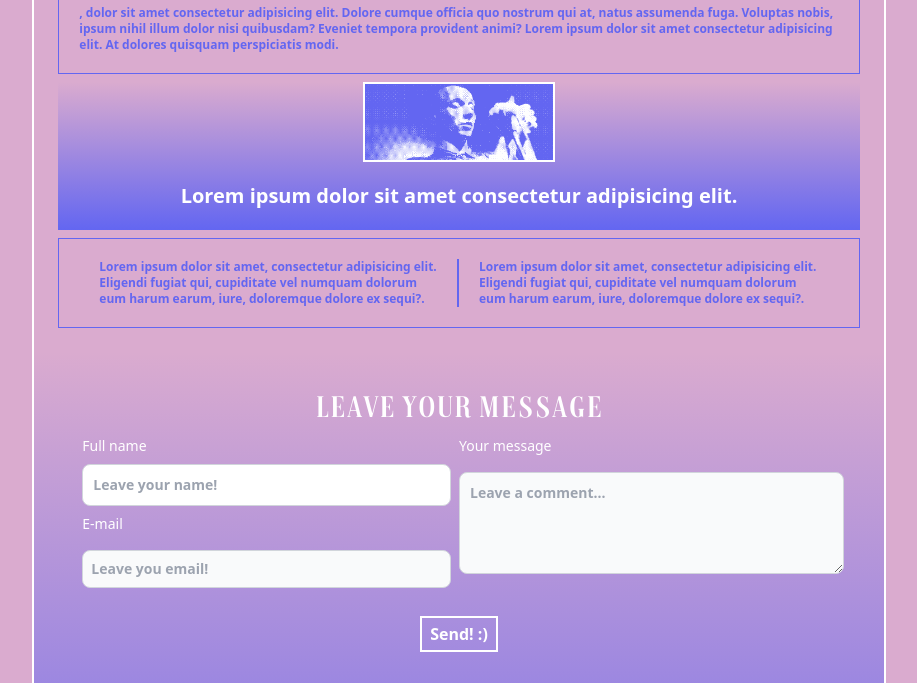
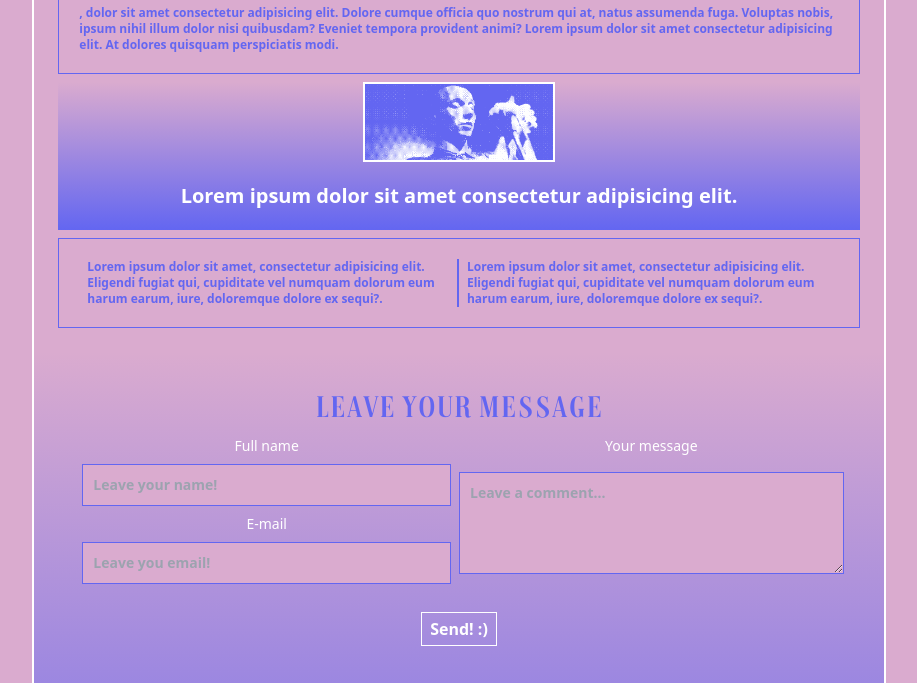
Before and after one commit to GuidoToritto/YourBand02, a plain HTML site: page index.html in a window 1280 px wide. Shown: the part 2041-2724 px from the top of the page, without its empty margins (181-1098 px from the left). Drawn offline with nearby package versions, Linux system fonts and the light colour scheme.

Commit message:
thrid commit

```diff
--- a/index.html
+++ b/index.html
@@ -54,12 +54,12 @@
             Iste dicta ipsa cum culpa, maxime praesentium corrupti laborum magni officiis lore
 
             <div class="grid grid-cols-2 text-xs sm:text-sm p-2 my-2 font-bold">
-                <div class="border-r-2 border-indigo-500 px-5 ">
+                <div class="border-r-2 border-indigo-500 px-2 ">
                     Lorem ipsum dolor sit amet consectetur adipisicing elit. Accusamus iusto enim similique quaerat ea,
                     et alias tempore. Soluta quasi quod ea, consequatur saepe distinctio porro,
                 </div>
 
-                <div class="px-5">
+                <div class="px-2">
                     Lorem ipsum dolor sit amet consectetur adipisicing elit. Accusamus iusto enim similique quaerat ea,
                     et alias tempore. Soluta quasi quod ea, consequatur saepe distinctio porro,
                 </div>
@@ -147,10 +147,10 @@
             </div>
         </div>
         <div class="p-5 text-lg border border-indigo-500  grid grid-cols-2 text-xs m-1">
-            <div class="border-r-2 border-indigo-500 px-5">Lorem ipsum dolor sit amet, consectetur adipisicing elit.
+            <div class="border-r-2 border-indigo-500 px-2">Lorem ipsum dolor sit amet, consectetur adipisicing elit.
                 Eligendi fugiat qui, cupiditate vel numquam dolorum eum harum earum, iure, doloremque dolore ex sequi?.
             </div>
-            <div class="px-5">Lorem ipsum dolor sit amet, consectetur adipisicing elit. Eligendi fugiat qui, cupiditate
+            <div class="px-2">Lorem ipsum dolor sit amet, consectetur adipisicing elit. Eligendi fugiat qui, cupiditate
                 vel numquam dolorum eum harum earum, iure, doloremque dolore ex sequi?.
             </div>
         </div>
@@ -160,35 +160,35 @@
     <div class="grid grid-cols-1 2xl:grid-cols-2  p-5 bg-gradient-to-t from-indigo-500">
 
         <div class="font-bold text-white m text-xl text-center mt-5">
-            <div class="magazine text-3xl ">LEAVE YOUR MESSAGE</div>
+            <div class="magazine text-3xl text-indigo-500">LEAVE YOUR MESSAGE</div>
             <div class="grid grid-cols-1   mx-5 lg:grid-cols-2">
                 <div class="">
                     <div class="m-2">
-                        <label for="name-input" class="block mb-2 text-sm font-medium text-white text-start">Full
+                        <label for="name-input" class=" block pb-2 text-sm font-medium text-white text-center">Full
                             name</label>
                         <input type="text" id="name-input" name="name"
-                            class=" block w-full p-2.5 text-sm  border border-gray-300 rounded-lg focus:ring-blue-500 focus:border-blue-500 dark:border-gray-600 dark:placeholder-gray-400 dark:text-black dark:focus:ring-blue-500 dark:focus:border-blue-500 "
+                            class=" focus:outline-none block w-full p-2.5 text-sm  border  border-indigo-500 bg-[#daabcf] focus:ring-indigo-500 focus:border-indigo-500  dark:placeholder-white dark:text-indigo-500 dark:focus:ring-blue-500"
                             placeholder="Leave your name!">
                         <label for="email-input"
-                            class="block mb-2 text-sm font-medium text-white py-2 text-start">E-mail</label>
+                            class="block pb-2 text-sm font-medium text-white text-center pt-2">E-mail</label>
                         <input type="text" id="email-input" name="email"
-                            class=" block w-full p-2 text-sm text-gray-900 border border-gray-300 rounded-lg bg-gray-50 focus:ring-blue-500 focus:border-blue-500 dark:border-gray-600 dark:placeholder-gray-400 dark:text-black dark:focus:ring-blue-500 dark:focus:border-blue-500"
+                            class="focus:outline-none block w-full p-2.5 text-sm  border  border-indigo-500 bg-[#daabcf] focus:ring-indigo-500 focus:border-indigo-500  dark:placeholder-white dark:text-indigo-500 dark:focus:ring-blue-500 dark:focus:border-blue-500"
                             placeholder="Leave you email!">
                     </div>
                 </div>
 
                 <div class=>
-                    <label for="message" class="block mb-2 text-sm font-medium py-2 text-start mb-2 text-white">Your
+                    <label for="message" class="block mb-2 text-sm font-medium py-2 text-center mb-2 text-white">Your
                         message</label>
                     <textarea id="message" name="message" rows="4"
-                        class=" block p-2.5 w-full text-sm text-gray-900 bg-gray-50 rounded-lg border border-gray-300 focus:ring-blue-500 focus:border-blue-500 dark:border-gray-600 dark:placeholder-gray-400 dark:text-black dark:focus:ring-blue-500 dark:focus:border-blue-500"
+                        class="focus:outline-none block w-full p-2.5 text-sm  border  border-indigo-500 bg-[#daabcf] focus:ring-indigo-500 focus:border-indigo-500  dark:placeholder-white dark:text-indigo-500 dark:focus:ring-blue-500 dark:focus:border-blue-500"
                         placeholder="Leave a comment..."></textarea>
                 </div>
 
             </div>
             <div class="flex justify-center mb-5">
                 <button type="submit"
-                    class="mt-5 hover:border-neutral-800 border-white hover:bg-neutral-500 hover:bg-opacity-10 hover:text-pink-600 hover:bg-pink-600 font-bold px-2  border-2 send text-base py-1">Send!
+                    class="mt-5  border-white hover:bg-neutral-500 hover:bg-opacity-10  hover:bg-white font-bold px-2  border text-base py-1">Send!
                     :)</button>
             </div>
             <input type="hidden" name="_next" value="https://www.guidotoritt.online/index.html">
```
